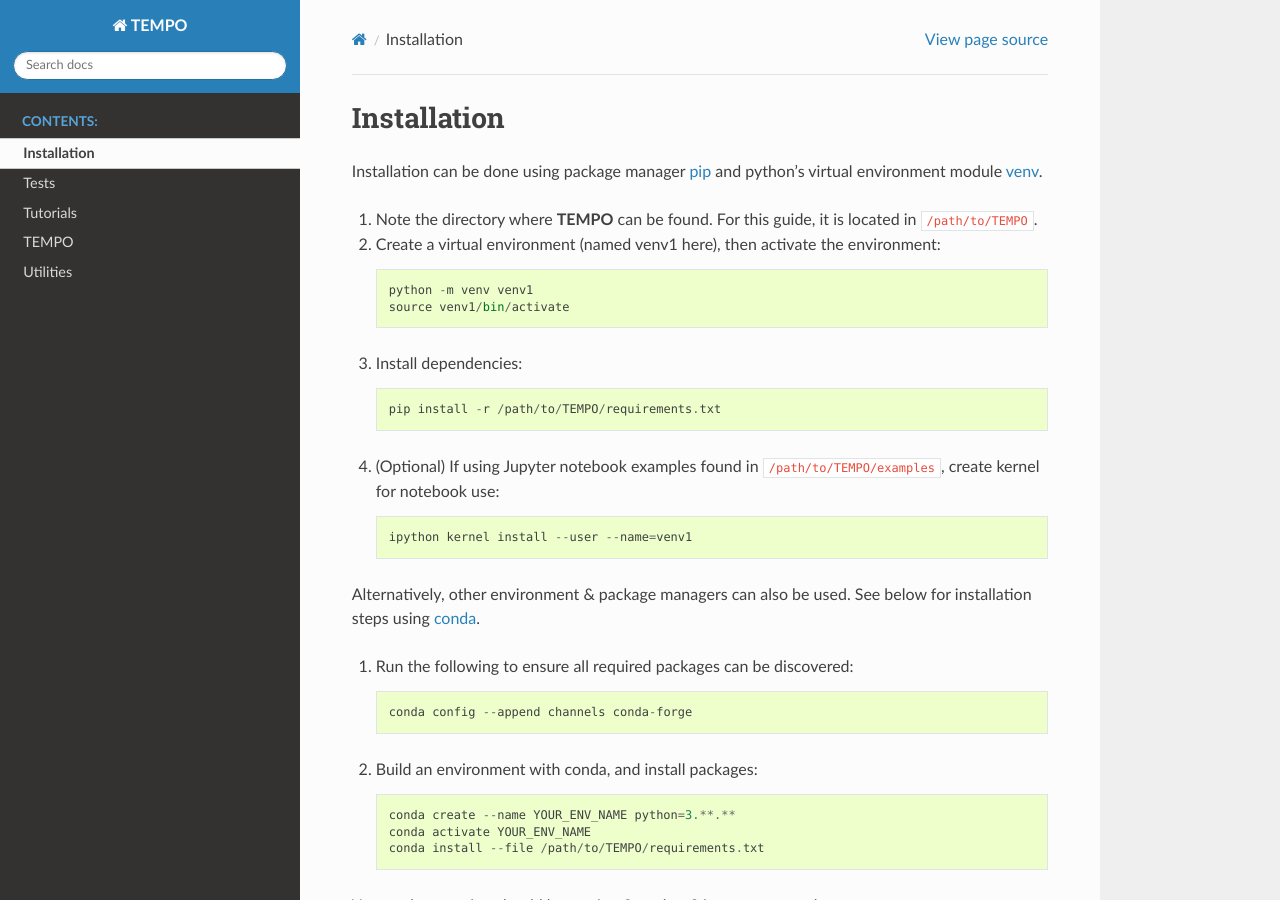
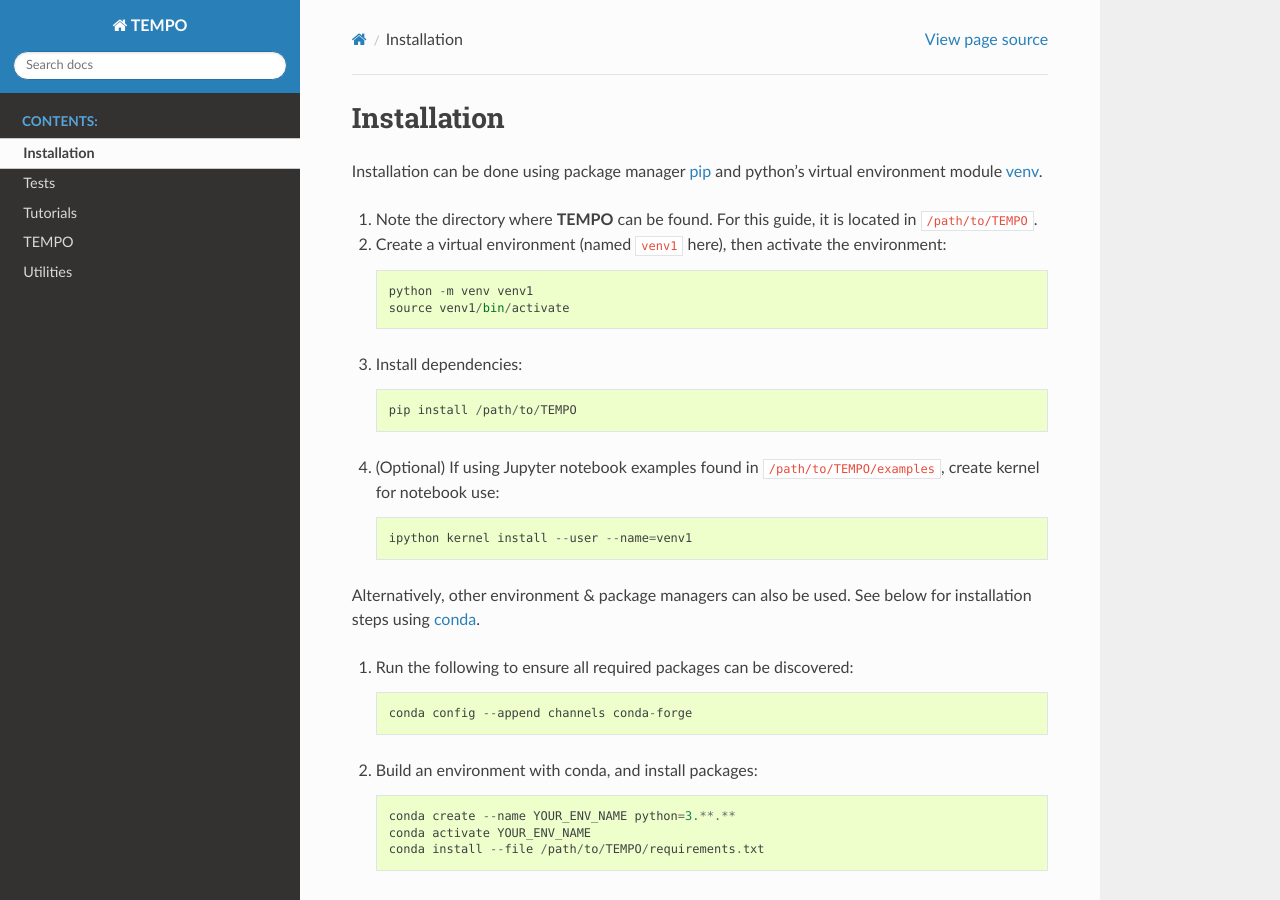
Before and after one commit to hakalasonja/TEMPO, a Sphinx documentation site: the page built from docs/source/install.rst, in a window 1280 px wide and 900 px high. Built offline with Sphinx 7.4.7 and the Read the Docs theme 3.1.0, drawn with Linux system fonts in a browser that asks for light colours.

Commit message:
changes to install.rst to reflect pip installation

```diff
--- a/docs/source/install.rst
+++ b/docs/source/install.rst
@@ -6,14 +6,14 @@ Installation can be done using package manager `pip <https://pip.pypa.io/en/stab
 
 1. Note the directory where **TEMPO** can be found. For this guide, it is located in ``/path/to/TEMPO``.
 
-2. Create a virtual environment (named venv1 here), then activate the environment::
+2. Create a virtual environment (named ``venv1`` here), then activate the environment::
 
     python -m venv venv1
     source venv1/bin/activate
 
 3. Install dependencies::
 
-    pip install -r /path/to/TEMPO/requirements.txt
+    pip install /path/to/TEMPO
 
 4. (Optional) If using Jupyter notebook examples found in ``/path/to/TEMPO/examples``, create kernel for notebook use::
 
```
